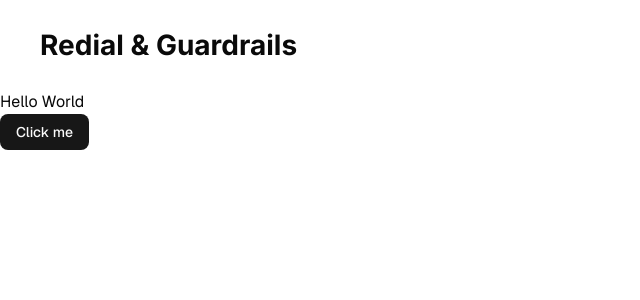
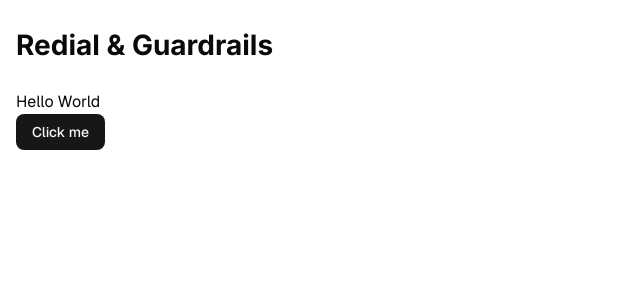
Before and after one commit to shristi-gupta21/campaign-score-calculator, a Next.js app: page / in a window 1280 px wide. Shown: the top 300 px of the page, without its empty margins (0-640 px from the left). Built offline with nearby package versions, Linux system fonts and the light colour scheme.

Commit message:
layout css

```diff
--- a/app/layout.tsx
+++ b/app/layout.tsx
@@ -27,7 +27,7 @@ export default function RootLayout({
       lang="en"
       className={cn("h-full", "antialiased", inter.variable, "font-sans", geist.variable)}
     >
-      <body className="min-h-full flex flex-col">
+      <body className="min-h-full flex flex-col max-w-7xl mx-auto px-10 max-2xl:px-4">
         <Header />
         {children}
       </body>
--- a/components/ui/header.tsx
+++ b/components/ui/header.tsx
@@ -3,7 +3,7 @@ import { cn } from '@/lib/utils'
 
 const header = () => {
   return (
-    <div className={cn("w-full px-10 py-6 font-inter text-[28px] font-bold")}>
+    <div className={cn("w-full py-6 font-inter text-[28px] font-bold")}>
       Redial & Guardrails
     </div>
   );
```
Also changed, not shown: 1 other file (tests, documents, lock files or other folders).
